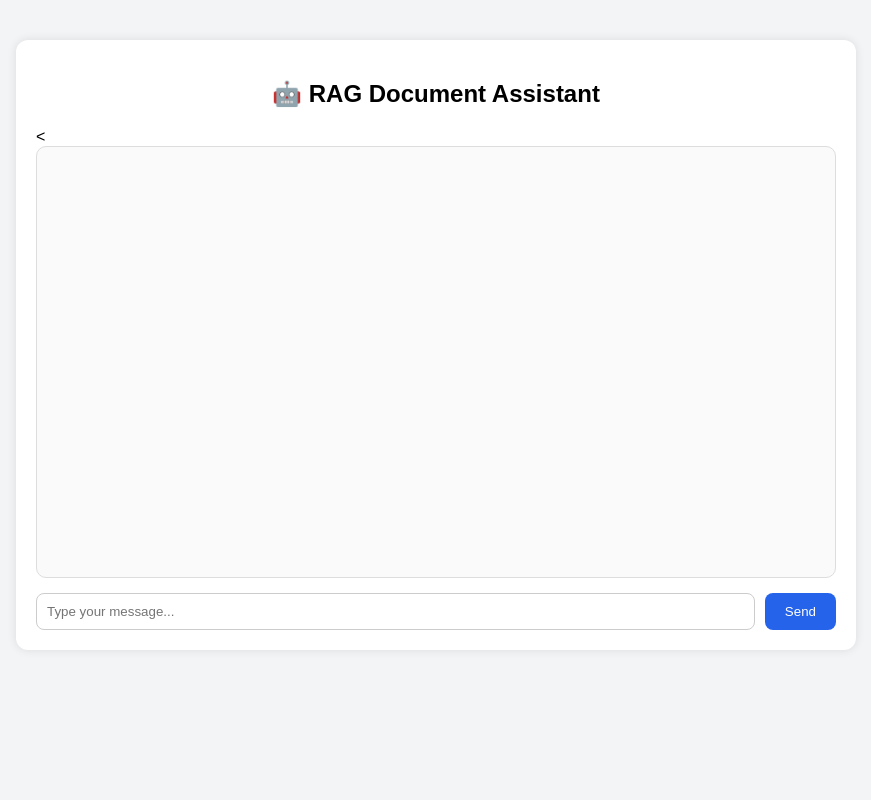
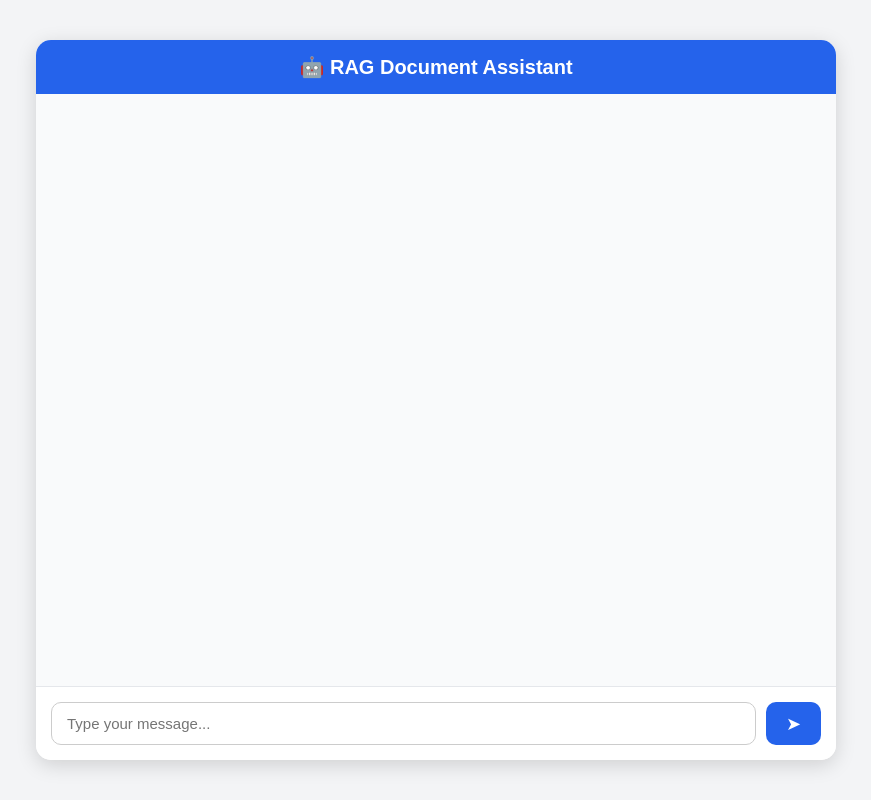
Before and after one commit to jeeva-eng/RAG_Project, a FastAPI app: page / in a window 1280 px wide. Shown: the whole page, without its empty margins (204-1075 px from the left). Run offline with FastAPI, Linux system fonts and the light colour scheme.

Commit message:
Fix UI layout and chat design

```diff
--- a/static/style.css
+++ b/static/style.css
@@ -1,74 +1,109 @@
-body {
+/* Reset */
+* {
+    margin: 0;
+    padding: 0;
+    box-sizing: border-box;
     font-family: Arial, sans-serif;
-    background: #f3f4f6;
 }
 
-.container {
-    max-width: 800px;
-    margin: 40px auto;
-    background: white;
-    padding: 20px;
-    border-radius: 12px;
-    box-shadow: 0 0 10px rgba(0,0,0,0.1);
+/* Page background */
+body {
+    background: #f3f4f6;
+    height: 100vh;
+    display: flex;
+    justify-content: center;
+    align-items: center;
 }
 
-h2 {
-    text-align: center;
+/* Main App */
+.app {
+    width: 100%;
+    max-width: 800px;
+    height: 90vh;
+    background: #ffffff;
+    border-radius: 15px;
+    box-shadow: 0 5px 20px rgba(0,0,0,0.15);
+    display: flex;
+    flex-direction: column;
+    overflow: hidden;
 }
 
-.chat-box {
-    height: 400px;
-    overflow-y: auto;
+/* Header */
+header {
+    background: #2563eb;
+    color: white;
+    text-align: center;
     padding: 15px;
-    border: 1px solid #ddd;
-    border-radius: 10px;
-    background: #fafafa;
-    margin-bottom: 15px;
+    font-size: 20px;
+    font-weight: bold;
 }
 
-/* User message */
-.user-msg {
+/* Chat Box */
+.chat-box {
+    flex: 1;
+    padding: 20px;
+    overflow-y: auto;
+    background: #f9fafb;
+}
+
+/* Messages */
+.msg {
+    max-width: 70%;
+    padding: 12px 16px;
+    margin: 10px 0;
+    border-radius: 15px;
+    line-height: 1.4;
+    word-wrap: break-word;
+    font-size: 15px;
+}
+
+/* User */
+.user {
     background: #2563eb;
     color: white;
-    padding: 10px 15px;
-    border-radius: 15px;
-    max-width: 70%;
-    margin: 8px 0 8px auto;
-    text-align: right;
+    margin-left: auto;
+    border-bottom-right-radius: 5px;
 }
 
-/* Bot message */
-.bot-msg {
+/* Bot */
+.bot {
     background: #e5e7eb;
-    color: black;
-    padding: 10px 15px;
-    border-radius: 15px;
-    max-width: 70%;
-    margin: 8px auto 8px 0;
-    text-align: left;
+    color: #111827;
+    margin-right: auto;
+    border-bottom-left-radius: 5px;
 }
 
+/* Input Area */
 .chat-form {
     display: flex;
-    gap: 10px;
+    padding: 15px;
+    border-top: 1px solid #e5e7eb;
+    background: white;
 }
 
+/* Input */
 .chat-form input {
     flex: 1;
-    padding: 10px;
-    border-radius: 8px;
+    padding: 12px 15px;
     border: 1px solid #ccc;
+    border-radius: 10px;
+    outline: none;
+    font-size: 15px;
 }
 
+/* Button */
 .chat-form button {
-    padding: 10px 20px;
+    margin-left: 10px;
+    padding: 0 20px;
     background: #2563eb;
     color: white;
     border: none;
-    border-radius: 8px;
+    border-radius: 10px;
     cursor: pointer;
+    font-size: 18px;
 }
 
+/* Button Hover */
 .chat-form button:hover {
     background: #1e40af;
 }
--- a/templates/index.html
+++ b/templates/index.html
@@ -1,26 +1,33 @@
 <!DOCTYPE html>
-<html>
+<html lang="en">
 <head>
+    <meta charset="UTF-8">
     <title>RAG Assistant</title>
     <link rel="stylesheet" href="/static/style.css">
 </head>
 
 <body>
 
-<div class="container">
+<div class="app">
 
-<h2>🤖 RAG Document Assistant</h2>
+    <!-- Header -->
+    <header>
+        🤖 RAG Document Assistant
+    </header>
 
-<<div class="chat-box" id="chat-box">
+    <!-- Chat Area -->
+    <div class="chat-box" id="chatBox">
 
         {% if chat %}
             {% for msg in chat %}
 
-        <div class="user-msg">
+                <!-- User Message -->
+                <div class="msg user">
                     {{ msg.user }}
                 </div>
 
-        <div class="bot-msg">
+                <!-- Bot Message -->
+                <div class="msg bot">
                     {{ msg.bot }}
                 </div>
 
@@ -29,8 +36,7 @@
 
     </div>
 
-
-
+    <!-- Input Area -->
     <form action="/search" method="post" class="chat-form">
 
         <input
@@ -38,13 +44,23 @@
             name="query"
             placeholder="Type your message..."
             required
+            autocomplete="off"
         >
 
-    <button type="submit">Send</button>
+        <button type="submit">➤</button>
 
     </form>
 
 </div>
 
+
+<!-- Auto Scroll -->
+<script>
+    const chatBox = document.getElementById("chatBox");
+    if (chatBox) {
+        chatBox.scrollTop = chatBox.scrollHeight;
+    }
+</script>
+
 </body>
 </html>
```
Lines whose indentation alone changed are shown as unchanged.
